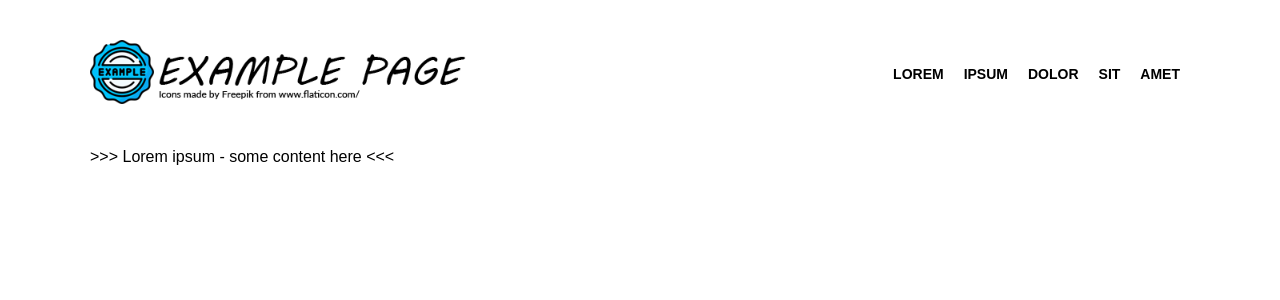
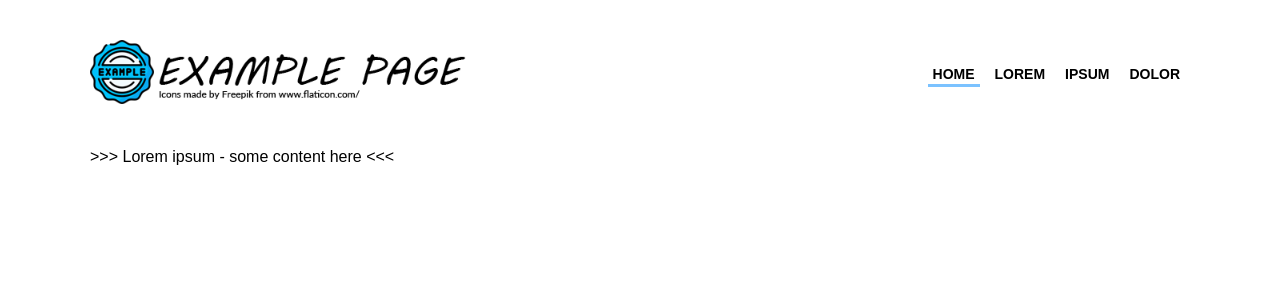
Before and after one commit to jakub-gawryl/example-news-page, a Next.js app: page / in a window 1280 px wide. Shown: the top 300 px of the page. Built offline with nearby package versions, Linux system fonts and the light colour scheme.

Commit message:
Update main menu

```diff
--- /dev/null
+++ b/components/molecules/MainMenu.tsx
@@ -0,0 +1,76 @@
+import React from 'react';
+import Link from 'next/link';
+import styled from 'styled-components';
+
+export type MainMenuItem = {
+  caption: string;
+  href: string;
+  active?: boolean;
+};
+
+export type MainMenuProperties = {
+  menuItems: MainMenuItem[];
+};
+
+const StyledMainMenu =  styled.div`
+  .main-menu {
+    & ul {
+      display: flex;
+      justify-content: center;
+    }
+
+    & .main-menu__menu-item {
+      list-style: none;
+    }
+
+    & .main-menu__menu-item a {
+      position: relative;
+      display: block;
+      padding: 5px 10px;
+      font-weight: bold;
+      text-transform: uppercase;
+      font-size: 14px;
+    }
+
+    & .main-menu__menu-item a:after {
+      position: absolute;
+      bottom: 0px;
+      left: 5px;
+      content: "";
+      display: block;
+      width: calc(100% - 10px);
+      height: 3px;
+      background-color: #7bc2ff;
+      display: none;
+    }
+
+    & .main-menu__menu-item a:hover:after,
+    & .main-menu__menu-item--active a:after {
+      display: block;
+    }
+  }
+
+  @media screen and (max-width: 640px) {
+    .main-menu {}
+  }
+`;
+
+const MainMenu: React.FC<MainMenuProperties> = ({menuItems = []}) => {
+  const hasMenuItems = menuItems.length > 0;
+
+  return (
+    <StyledMainMenu>
+      <div className="main-menu">
+        {hasMenuItems && <ul>
+          {menuItems.map((menuItem, index) => (
+            <li key={index} className={`main-menu__menu-item${menuItem.active ? ` main-menu__menu-item--active` : ``}`}>
+              <Link href={menuItem.href}>{menuItem.caption}</Link>
+            </li>
+          ))}
+        </ul>}
+      </div>
+    </StyledMainMenu>
+  )
+}
+
+export default MainMenu;
--- a/components/molecules/MainMenu/index.tsx
+++ /dev/null
@@ -1,59 +0,0 @@
-import React from 'react';
-import Link from 'next/link';
-import styled from 'styled-components';
-
-const StyledMainMenu =  styled.div`
-  .main-menu {
-    & ul {
-      display: flex;
-      justify-content: center;
-    }
-
-    & ul li {
-      list-style: none;
-    }
-
-    & ul li a {
-      position: relative;
-      display: block;
-      padding: 5px 10px;
-      font-weight: bold;
-      text-transform: uppercase;
-      font-size: 14px;
-    }
-
-    & ul li a:after {
-      position: absolute;
-      bottom: 0px;
-      left: 5px;
-      content: "";
-      display: block;
-      width: calc(100% - 10px);
-      height: 3px;
-      background-color: #7bc2ff;
-      display: none;
-    }
-
-    & ul li a:hover:after {
-      display: block;
-    }
-  }
-`;
-
-const MainMenu = () => {
-  return (
-    <StyledMainMenu>
-      <div className="main-menu">
-        <ul>
-          <li><Link href="/lorem">Lorem</Link></li>
-          <li><Link href="/ipsum">Ipsum</Link></li>
-          <li><Link href="/dolor">Dolor</Link></li>
-          <li><Link href="/sit">Sit</Link></li>
-          <li><Link href="/amet">Amet</Link></li>
-        </ul>
-      </div>
-    </StyledMainMenu>
-  )
-}
-
-export default MainMenu;
--- a/components/organisms/Header/index.tsx
+++ b/components/organisms/Header.tsx
@@ -1,8 +1,8 @@
 import React from 'react';
 import Image from 'next/image';
 import Link from 'next/link';
-import MainMenu from '../../molecules/MainMenu/index';
-import usePageScroll from '../../../hooks/usePageScroll';
+import MainMenu, { MainMenuItem } from '../molecules/MainMenu';
+import usePageScroll from '../../hooks/usePageScroll';
 import styled from 'styled-components';
 
 const DEFAULT_SHRINK_AT = 10;
@@ -29,11 +29,35 @@ const StyledHeader = styled.div`
       transition: padding .4s ease;
     }
 
+    &--shrinked .page-header__inner {
+      box-shadow: 0 0 6px rgba(0, 0, 0, 0.35);
+    }
+
     &--shrinked .page-header__content {
       padding: 20px 0;
     }
   }
 `;
+
+const menuItems: MainMenuItem[] = [
+  {
+    caption: 'Home',
+    href: '/',
+    active: true
+  },
+  {
+    caption: 'Lorem',
+    href: '/lorem'
+  },
+  {
+    caption: 'Ipsum',
+    href: '/ipsum'
+  },
+  {
+    caption: 'Dolor',
+    href: '/dolor'
+  }
+];
 
 const Header: React.FC<Props> = ({fixedHeaderAt = DEFAULT_SHRINK_AT}) => {
   const scrollX = usePageScroll();
@@ -58,7 +82,7 @@ const Header: React.FC<Props> = ({fixedHeaderAt = DEFAULT_SHRINK_AT}) => {
               </a>
             </Link>
 
-            <MainMenu />
+            <MainMenu menuItems={menuItems} />
           </div>
         </div>
       </div>
```
